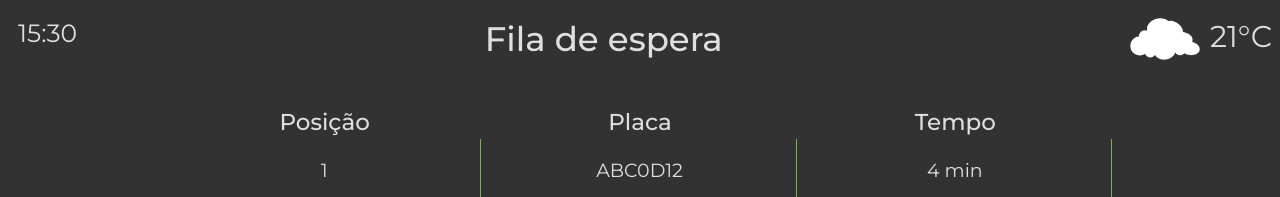
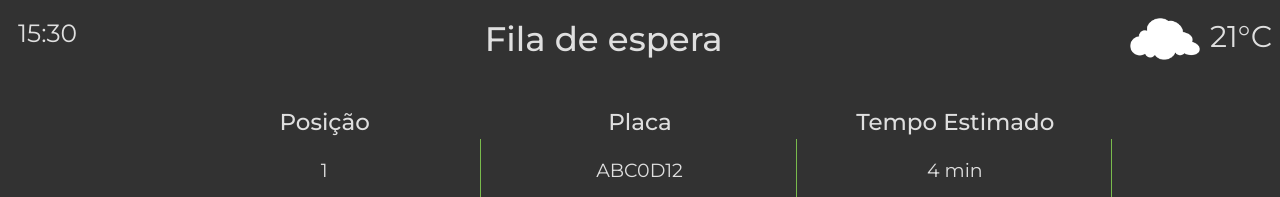
Before and after one commit to 2022M4T4-Inteli/Estaperto, a website: page src/frontend/pages/index.html in a window 1280 px wide. Shown: the top 197 px of the page. Drawn offline with Linux system fonts and the light colour scheme; no server answers.

Commit message:
Update index.html

```diff
--- a/src/frontend/pages/index.html
+++ b/src/frontend/pages/index.html
@@ -22,7 +22,7 @@
         <tr>
           <th>Posição</th>
           <th>Placa</th>
-          <th>Tempo</th>
+          <th>Tempo Estimado</th>
         </tr>
         <tr>
           <td>
```
